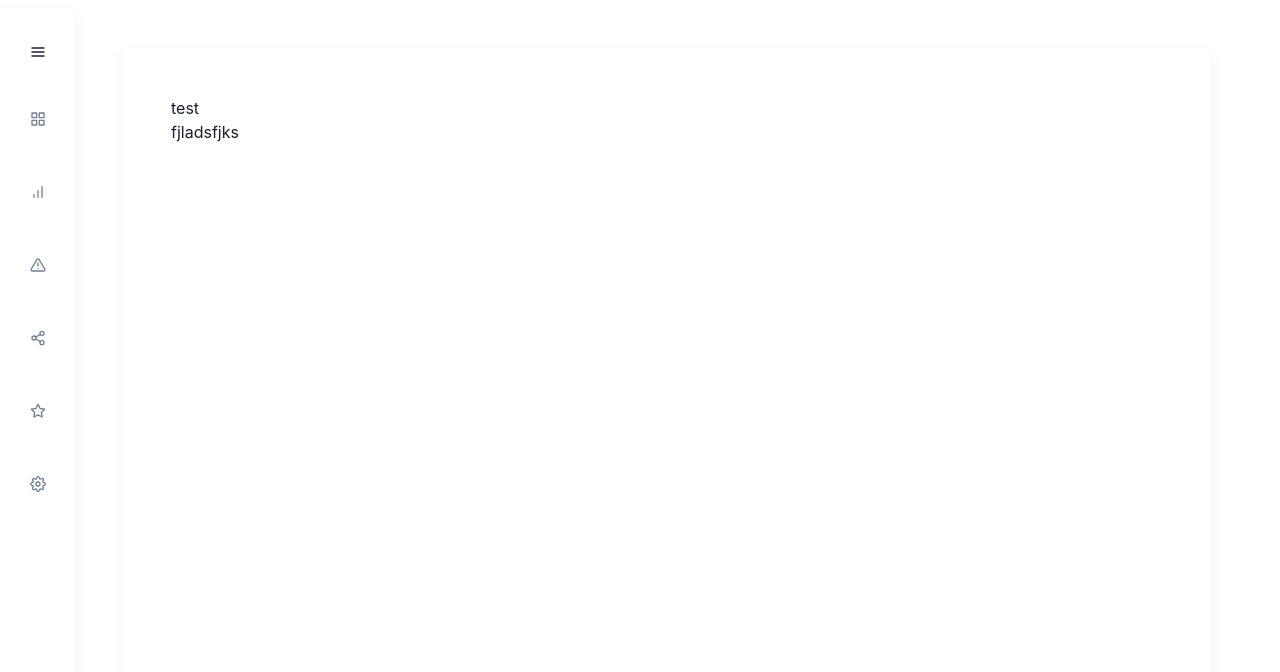
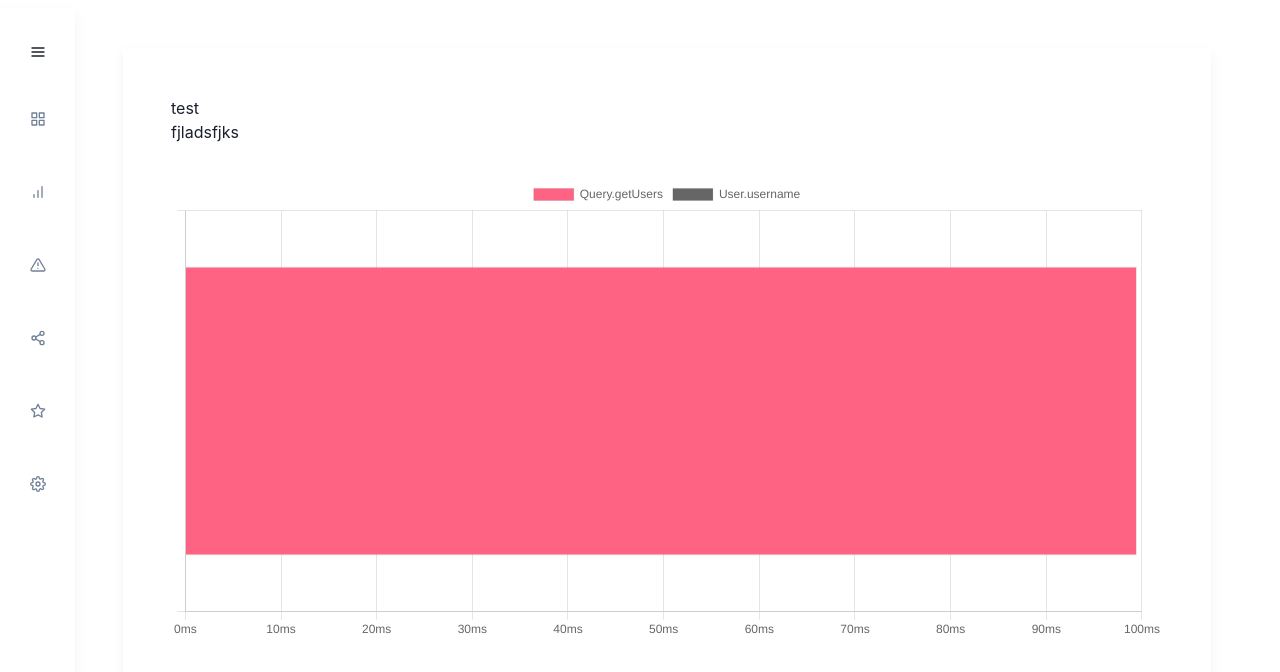
Before and after one commit to oslabs-beta/Trace, a Next.js app in the folder tracer/: page /test in a window 1280 px wide. Shown: the top 672 px of the page. Built offline with nearby package versions, Linux system fonts and the light colour scheme.

Commit message:
worked on resolvermetric component

```diff
--- a/tracer/components/innerlayout.tsx
+++ b/tracer/components/innerlayout.tsx
@@ -9,6 +9,7 @@ const Main = styled.main`
   margin: 3rem;
   height: 80vh;
   padding: 3rem;
+  overflow-y: scroll;
 `;
 
 type Props = {
--- /dev/null
+++ b/tracer/components/resolverGraph.jsx
@@ -0,0 +1,125 @@
+import { Bar } from 'react-chartjs-2';
+import { useLayoutEffect } from 'react';
+import Chart from 'chart.js/auto';
+
+// type Props = {
+//   metrics: Array<any>;
+// }
+
+const dummyData = {
+  labels: [], // each metric object in query array
+  datasets: [] // each resolver
+};
+
+const datasetTemplate = {
+label: '',
+data: [],
+borderWidth: 1,
+}
+
+const sampleData = {
+  "Query.getUsers": [
+    {"Query.getUsers":99.48,"User.username":0.01,"totalDuration":99.68},
+    // {"Query.getUsers":24.75,"User.username":0.02,"totalDuration":25.21},
+    // {"Query.getUsers":29.85,"User.username":0.03,"totalDuration":30.1},
+    // {"Query.getUsers":120.39,"User.username":0.06,"totalDuration":120.98},
+    // {"Query.getUsers":44.24,"User.username":0.01,"totalDuration":44.4},
+    // {"Query.getUsers":22.49,"User.username":0.01,"totalDuration":22.61},
+    // {"Query.getUsers":20.82,"User.username":0.01,"totalDuration":20.89},
+    // {"Query.getUsers":30.37,"User.username":0.01,"totalDuration":30.51},
+    // {"Query.getUsers":19.5,"User.username":0.02,"totalDuration":19.87},
+    // {"Query.getUsers":20.39,"User.username":0.01,"totalDuration":20.51},
+    // {"Query.getUsers":22.05,"User.username":0.03,"totalDuration":22.21},
+    // {"Query.getUsers":22.95,"User.username":0.01,"totalDuration":23.06},
+    // {"Query.getUsers":21.51,"User.username":0.01,"totalDuration":21.59},
+    // {"Query.getUsers":20.69,"User.username":0.01,"totalDuration":20.8},
+    // {"Query.getUsers":21.64,"User.username":0.01,"totalDuration":21.72},
+    // {"Query.getUsers":22.48,"User.username":0.01,"totalDuration":22.61},
+    // {"Query.getUsers":32.17,"User.username":0.02,"totalDuration":32.32},
+  ]
+}
+
+const options = {
+  indexAxis: 'y',
+  plugins: {
+    title: {
+      display: true,
+      //text: 'Chart.js Bar Chart - Stacked',
+    },
+  },
+  responsive: true,
+  scales: {
+    x: {
+      position: 'bottom',
+      stacked: true,
+      ticks: {
+        // Include a dollar sign in the ticks
+        callback: function(value, index, values) {
+            return value + 'ms';
+        }
+      }
+    },
+    y: {
+      stacked: true,
+      ticks: {
+        // Include a dollar sign in the ticks
+        callback: function(value, index, values) {
+            return '';
+        }
+      }
+    },
+  },
+};
+
+
+
+const ResolverGraph = () => {
+  useLayoutEffect(() => {
+    sampleData["Query.getUsers"].forEach((dataObject, index) => {
+      dummyData.labels.push(index.toString());
+      // loop through each key/value pair in dataObject
+      Object.keys(dataObject).forEach((key, index) => {
+        if (key === 'totalDuration') return;
+        if (dummyData.datasets.length === 0) {
+          dummyData.datasets.push({
+            ...datasetTemplate,
+            label: key,
+            data: [dataObject[key]],
+            backgroundColor: 'rgb(255, 99, 132)',
+            showLine: true
+          }) }
+        else {
+          let i = 0;
+          let found = false;
+          while (i < dummyData.datasets.length) {
+            if (dummyData.datasets[i].label === key) {
+              found = true;
+              dummyData.datasets[i].data.push(dataObject[key]);
+              break;
+            }
+              i++
+          }
+
+          if (!found) {
+            dummyData.datasets.push({
+              ...datasetTemplate,
+              label: key,
+              data: [dataObject[key]],
+              backgroundColor: `#${Math.floor(Math.random()*16777215).toString(16)}`
+            })
+          }
+        }
+
+      });
+    });
+    console.log(dummyData)
+  }, [])
+
+  return (
+    <div>
+      <Bar data={dummyData} options={options}/>
+    </div>
+  )
+}
+
+export default ResolverGraph
--- a/tracer/next.config.js
+++ b/tracer/next.config.js
@@ -1,4 +1,7 @@
 /** @type {import('next').NextConfig} */
 module.exports = {
   reactStrictMode: true,
+  webpack: (config, { buildId, dev, isServer, defaultLoaders, webpack }) => {
+    return config
+  },
 }
--- a/tracer/package.json
+++ b/tracer/package.json
@@ -11,10 +11,13 @@
     "@chakra-ui/react": "^1.7.2",
     "@emotion/react": "^11.7.0",
     "@emotion/styled": "^11.6.0",
+    "@types/react-vis": "^1.11.10",
+    "chart.js": "^3.0.0",
     "framer-motion": "^4.1.17",
     "graphql-middleware": "^6.1.12",
     "next": "12.0.4",
     "react": "17.0.2",
+    "react-chartjs-2": "^4.0.0",
     "react-dom": "17.0.2",
     "react-icons": "^4.3.1"
   },
--- a/tracer/pages/test.tsx
+++ b/tracer/pages/test.tsx
@@ -1,11 +1,13 @@
 import InnerLayout from "../components/innerlayout"
 import Header from "../components/header"
+import ResolverGraph from "../components/resolverGraph"
 
 function Test() {
   return (
     <InnerLayout title='test'>
       {/* insert testing component here */}
       <Header text='fjladsfjks' size='lg'/>
+      <ResolverGraph/>
     </InnerLayout>
   )
 }
--- a/tracer/styles/globals.css
+++ b/tracer/styles/globals.css
@@ -4,6 +4,7 @@ body {
   margin: 0;
   font-family: -apple-system, BlinkMacSystemFont, Segoe UI, Roboto, Oxygen,
     Ubuntu, Cantarell, Fira Sans, Droid Sans, Helvetica Neue, sans-serif;
+  overflow: hidden;
 }
 
 a {
--- a/tracer/tsconfig.json
+++ b/tracer/tsconfig.json
@@ -15,6 +15,6 @@
     "jsx": "preserve",
     "incremental": true
   },
-  "include": ["next-env.d.ts", "**/*.ts", "**/*.tsx"],
+  "include": ["next-env.d.ts", "**/*.ts", "**/*.tsx", "components/resolverGraph.jsx"],
   "exclude": ["node_modules"]
 }
```
Also changed, not shown: tracer/components/dashboard.tsx (+5 -6 lines), 1 other file (tests, documents, lock files or other folders).
